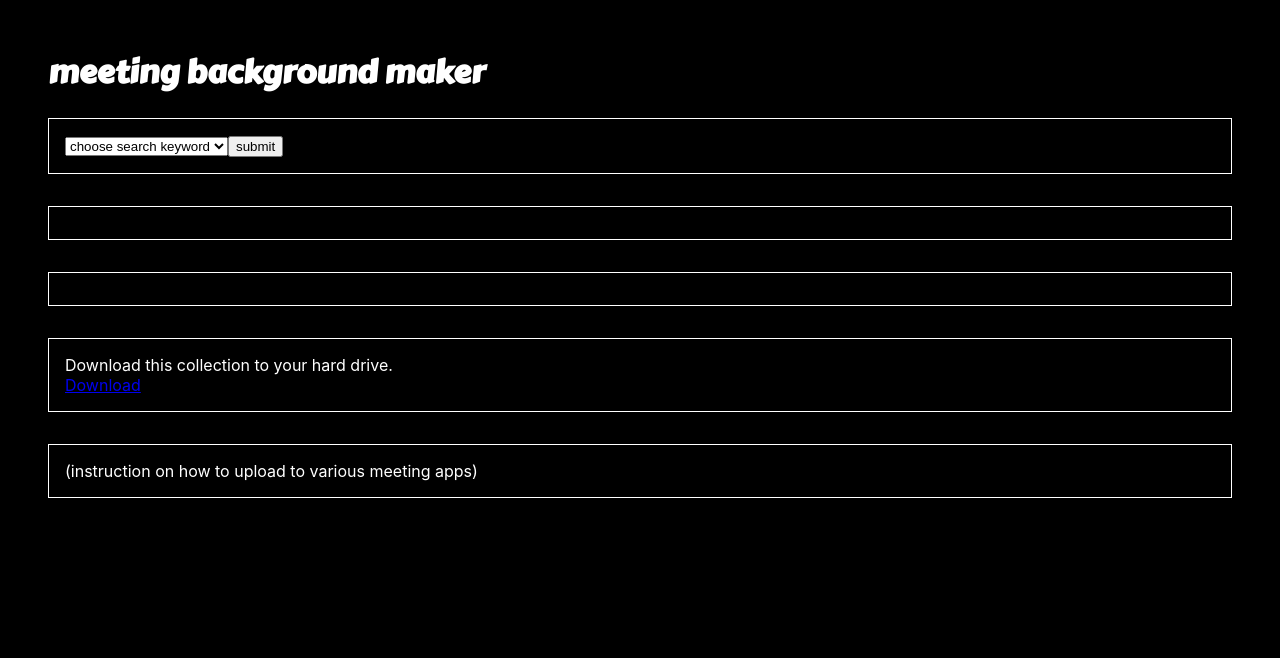
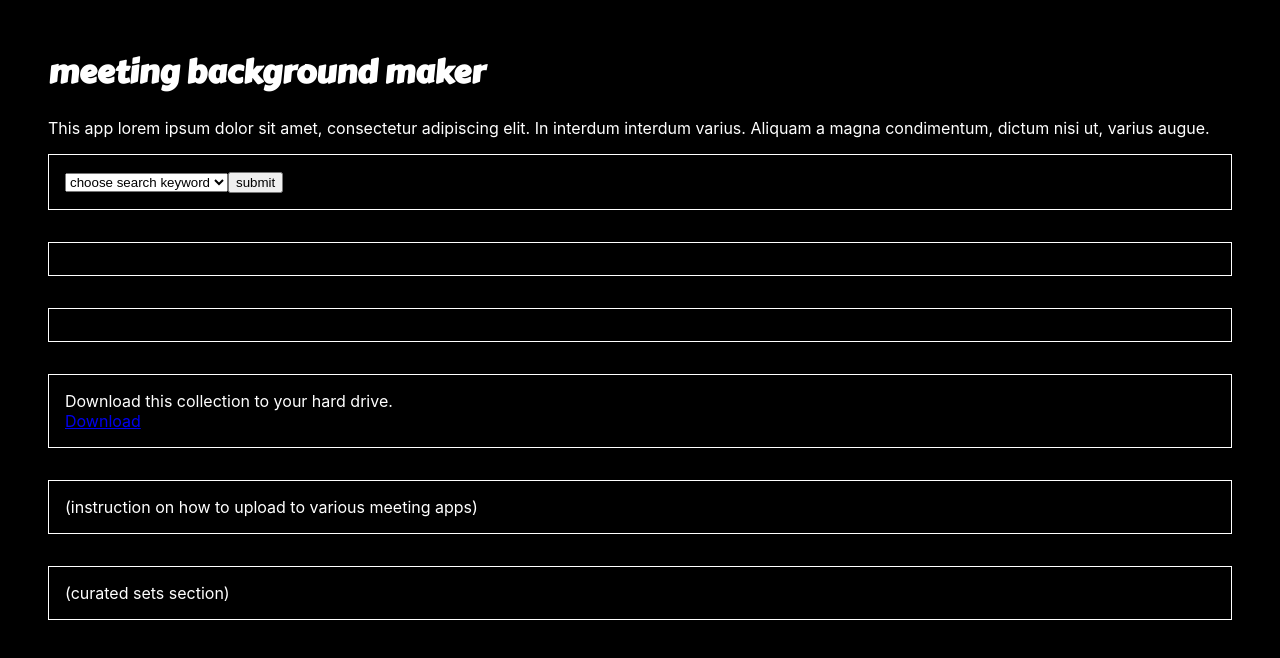
Before and after one commit to snphillips/meeting-background-maker-client, a React (Create React App) app: page / in a window 1280 px wide. Shown: the top 658 px of the page. Built offline with nearby package versions, Linux system fonts and the light colour scheme.

Commit message:
create footer component & empty curated sets

```diff
--- a/src/App.js
+++ b/src/App.js
@@ -1,11 +1,14 @@
 import React, { Component } from 'react';
 import axios from 'axios';
 import _Lodash from 'lodash';
+import Header from './Header';
 import Filters from './Filters';
 import Collection from './Collection';
 import Results from './Results';
 import Download from './Download';
 import Instructions from './Instructions';
+import CuratedSetsSection from './CuratedSetsSection';
+import Footer from './Footer';
 
 
 export default class App extends Component {
@@ -19,7 +22,8 @@ export default class App extends Component {
       value: 'candy',
       preSelectedImages: [],
       selectedImages: [],
-      imageURL: ""
+      imageURL: "",
+      CuratedSets: [],
 
     };
 
@@ -42,8 +46,6 @@ export default class App extends Component {
   }
 
   handleDropdownSubmit(event) {
-    this.setState({displayArtResultInfo: {"display": "none"}})
-    this.setState({displayIntroMessage: {"display": "none"}})
     this.cooperHewittSearchByTagFromAPI()
     event.preventDefault();
     console.log("this.state.value is:", this.state.value)
@@ -97,7 +99,7 @@ export default class App extends Component {
   render() {
   return (
     <div className="App">
-      <h1 className="header">meeting background maker</h1>
+      <Header />
       <Filters handleDropdownChange={this.handleDropdownChange}
                handleDropdownSubmit={this.handleDropdownSubmit}
                parent_state={this.state}
@@ -108,6 +110,8 @@ export default class App extends Component {
       <Collection selectedImages={this.state.selectedImages}/>
       <Download />
       <Instructions />
+      <CuratedSetsSection />
+      <Footer />
     </div>
   );
 }
--- /dev/null
+++ b/src/CuratedSetsSection.js
@@ -0,0 +1,21 @@
+import React from 'react';
+import './index.css';
+
+
+export default class CuratedSetsSection extends React.Component {
+
+
+  render() {
+
+    return (
+
+      <section className="component">
+        <div className="curated-sets">(curated sets section)</div>
+    </section>
+  );
+  }
+
+
+
+
+}
--- /dev/null
+++ b/src/Footer.js
@@ -0,0 +1,19 @@
+import React from 'react';
+import './index.css';
+
+
+export default class Footer extends React.Component {
+
+
+  render() {
+
+    return (
+
+        <div className="footer">by Sarah Phillips (github logo)</div>
+  );
+  }
+
+
+
+
+}
--- /dev/null
+++ b/src/Header.js
@@ -0,0 +1,12 @@
+import React from 'react';
+
+function Header() {
+  return (
+    <div>
+      <h1 className="header">meeting background maker</h1>
+      <p>This app lorem ipsum dolor sit amet, consectetur adipiscing elit. In interdum interdum varius. Aliquam a magna condimentum, dictum nisi ut, varius augue.</p>
+    </div>
+  );
+}
+
+export default Header;
--- a/src/Instructions.js
+++ b/src/Instructions.js
@@ -1,6 +1,4 @@
 import React from 'react';
-import './App.css';
-import './index.css'
 
 function Instructions() {
   return (
--- a/src/Results.js
+++ b/src/Results.js
@@ -3,13 +3,6 @@ import './index.css';
 
 
 export default class Results extends React.Component {
-  // constructor(props) {
-  //   super(props);
-
-  //  // "this" binding
-
-  // }
-
 
 
   render() {
@@ -29,10 +22,12 @@ export default class Results extends React.Component {
 
                         <div className="image-card">
 
-                          <img className="background-img"
+                          <a href={item.url}>
+                            <img className="background-img"
                                src={item.images[0].b.url}
                                alt={item.title}
                               />
+                          </a>
                               <p>{item.title}</p>
                               <button>Add to collection</button>
 
--- a/src/index.css
+++ b/src/index.css
@@ -12,11 +12,16 @@ body {
   -moz-osx-font-smoothing: grayscale;
   background-color: #000;
   margin: 3rem;
+  /*background-image: url("/images/clearning-fields-francesco-simeti.jpg");*/
 }
 
 code {
   font-family: source-code-pro, Menlo, Monaco, Consolas, 'Courier New',
     monospace;
+}
+
+p {
+  color: #fff;
 }
 
 .header {
```
Also changed, not shown: src/curatedSets.js (added, +13 -0 lines), public/images/brazil.jpg (added), public/images/clearning-fields-francesco-simeti.jpg (added).
